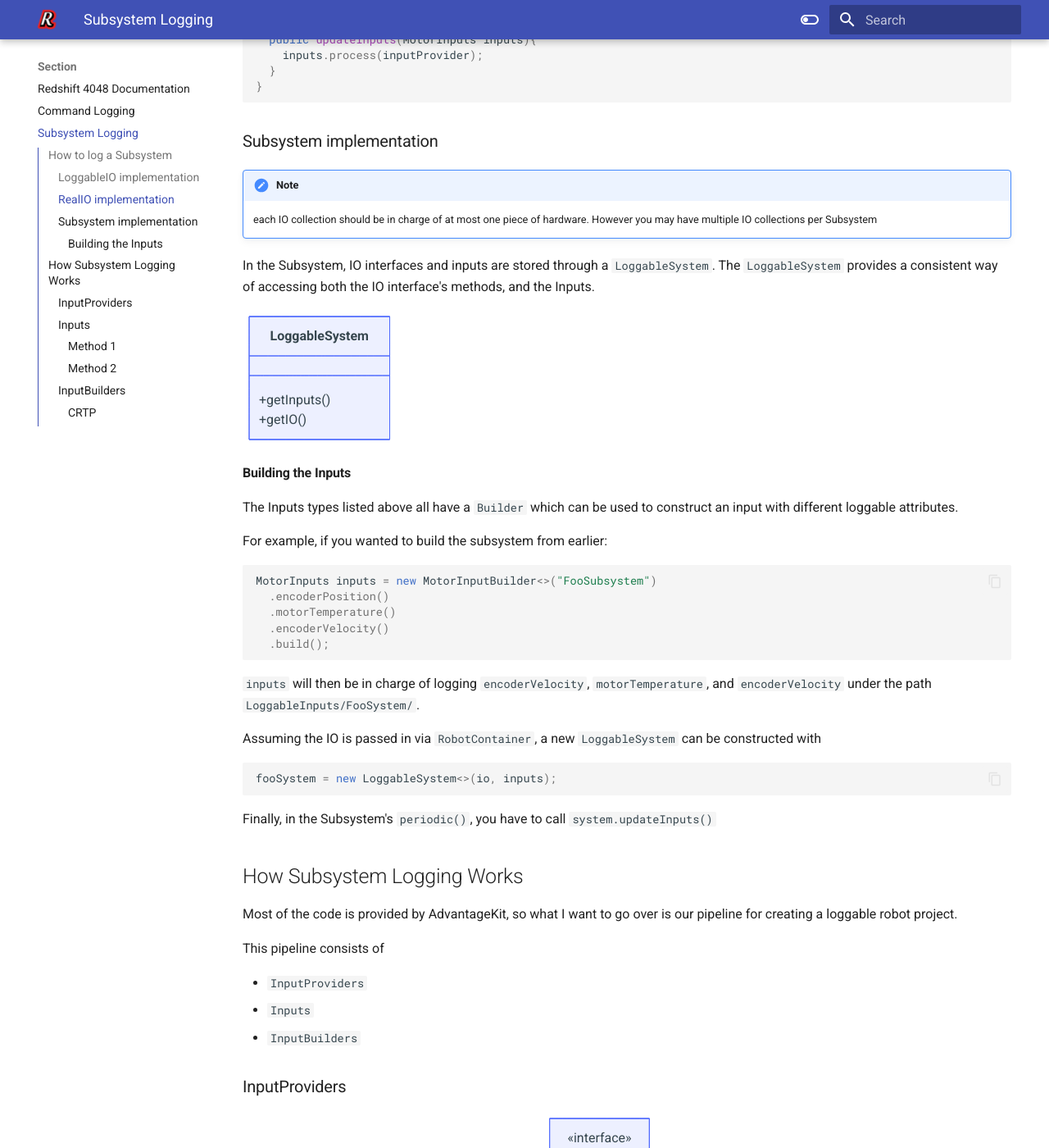
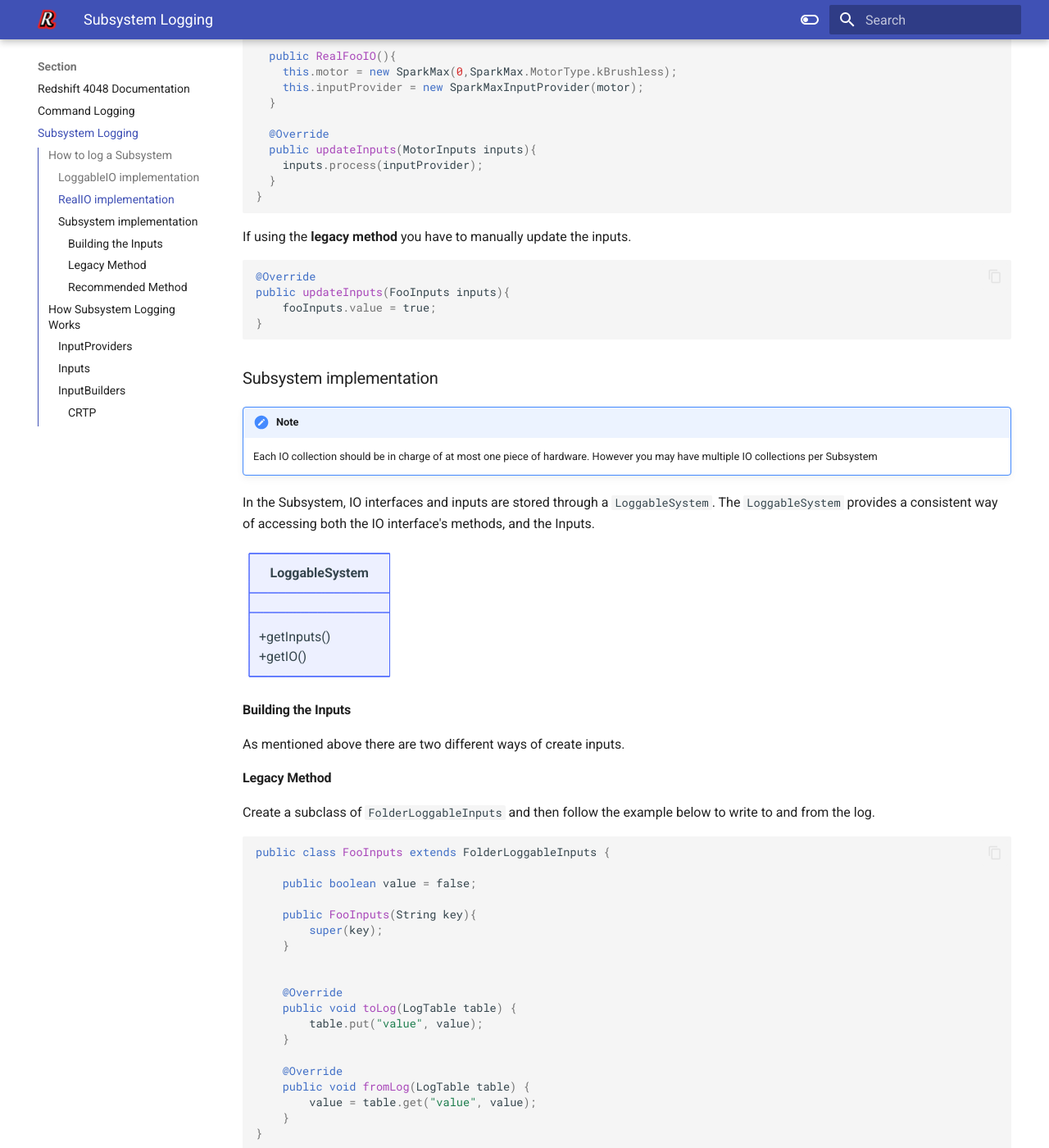
Before and after one commit to FRC4048/robot-docs, an MkDocs documentation site: the page built from docs/subsystem-logging.md, in a window 1280 px wide and 1400 px high, scrolled down 1143 px. Shown: the whole window at 82% size. Built offline with MkDocs 1.6.1 and Material for MkDocs 9.7.7, drawn with Linux system fonts in a browser that asks for light colours; some of the changed text lies outside the part shown.

Commit message:
Reorganized Inputs section to reflect if using legacy or recomeneted method of logging

````diff
--- a/docs/subsystem-logging.md
+++ b/docs/subsystem-logging.md
@@ -6,7 +6,11 @@ You can treat this as a migration guide between the base AdvantageKit and our im
 
 ## How to log a Subsystem
 
-Instead creating Inputs for each IO collection, a builder is used to create and an input object that has all of the desired fields.
+There are two methods for logging a subsystem.
+
+The **Legacy method** involves extending `FolderLoggableInputs` and declaring the properties and how they are written and read from the log by hand.
+
+The **recommended method** is using one of the prebuilt input classes with customizable parameters that can be selected using the corresponding Builder.
 
 ### LoggableIO implementation
 
@@ -18,6 +22,7 @@ Motors with PID :material-arrow-right: `PidMotorInputs`
 
 ### RealIO implementation
 
+If using the **recommended method**
 The RealIO must have an `InputProvider` that matches the corresponding `Input` type.
 
 `MotorInputs` :material-arrow-right: `MotorInputProvider`
@@ -48,10 +53,19 @@ public class RealFooIO implements FooIO {
 }
 ```
 
+If using the **legacy method** you have to manually update the inputs.
+
+``` java
+@Override
+public updateInputs(FooInputs inputs){
+    fooInputs.value = true;
+}
+```
+
 ### Subsystem implementation
 
 !!! note
-    each IO collection should be in charge of at most one piece of hardware. However you may have multiple IO collections per Subsystem
+    Each IO collection should be in charge of at most one piece of hardware. However you may have multiple IO collections per Subsystem
 
 In the Subsystem, IO interfaces and inputs are stored through a `LoggableSystem`. The `LoggableSystem` provides a consistent way of accessing both the IO interface's methods, and the Inputs.
 
@@ -64,6 +78,36 @@ class LoggableSystem{
 ```
 
 #### Building the Inputs
+
+As mentioned above there are two different ways of create inputs.
+
+#### Legacy Method
+
+Create a subclass of `FolderLoggableInputs` and then follow the example below to write to and from the log.
+
+```java
+public class FooInputs extends FolderLoggableInputs {
+
+    public boolean value = false;
+
+    public FooInputs(String key){
+        super(key);
+    }
+
+
+    @Override
+    public void toLog(LogTable table) {
+        table.put("value", value);
+    }
+
+    @Override
+    public void fromLog(LogTable table) {
+        value = table.get("value", value);
+    }
+}
+```
+
+#### Recommended Method
 
 The Inputs types listed above all have a `Builder` which can be used to construct an input with different loggable attributes.
 
@@ -140,39 +184,12 @@ Starting off simple, all the `InputProvider` classes do is provide a common inte
 
 Inputs contain the actual fields that are being logged.
 
-There are two different ways of creating `LoggableInputs`. The *Legacy* method involves extending `FolderLoggableInputs` and declaring the properties by hand and how they are written and read from the log.
+There are two different ways of creating `LoggableInputs`.
+
+The *Legacy* method involves extending `FolderLoggableInputs` and declaring the properties by hand and how they are written and read from the log.
 
 The second method is using one of the prebuilt input classes with customizable parameters that can be selected using the corresponding Builder.
-
-#### Method 1
-
-Create a subclass of `FolderLoggableInputs` and then follow the example below to write to and from the log.
-
-```java
-public class FooInputs extends FolderLoggableInputs {
-
-    public boolean value = false;
-
-    public FooInputs(String key){
-        super(key);
-    }
-
-
-    @Override
-    public void toLog(LogTable table) {
-        table.put("value", value);
-    }
-
-    @Override
-    public void fromLog(LogTable table) {
-        value = table.get("value", value);
-    }
-}
-```
-
-#### Method 2
-
-Use one of the prebuilt `FolderInputs` classes.
+If using [method 2](#method-2) you can use one of the prebuilt `FolderInputs` classes.
 
 ``` mermaid
 classDiagram
````
